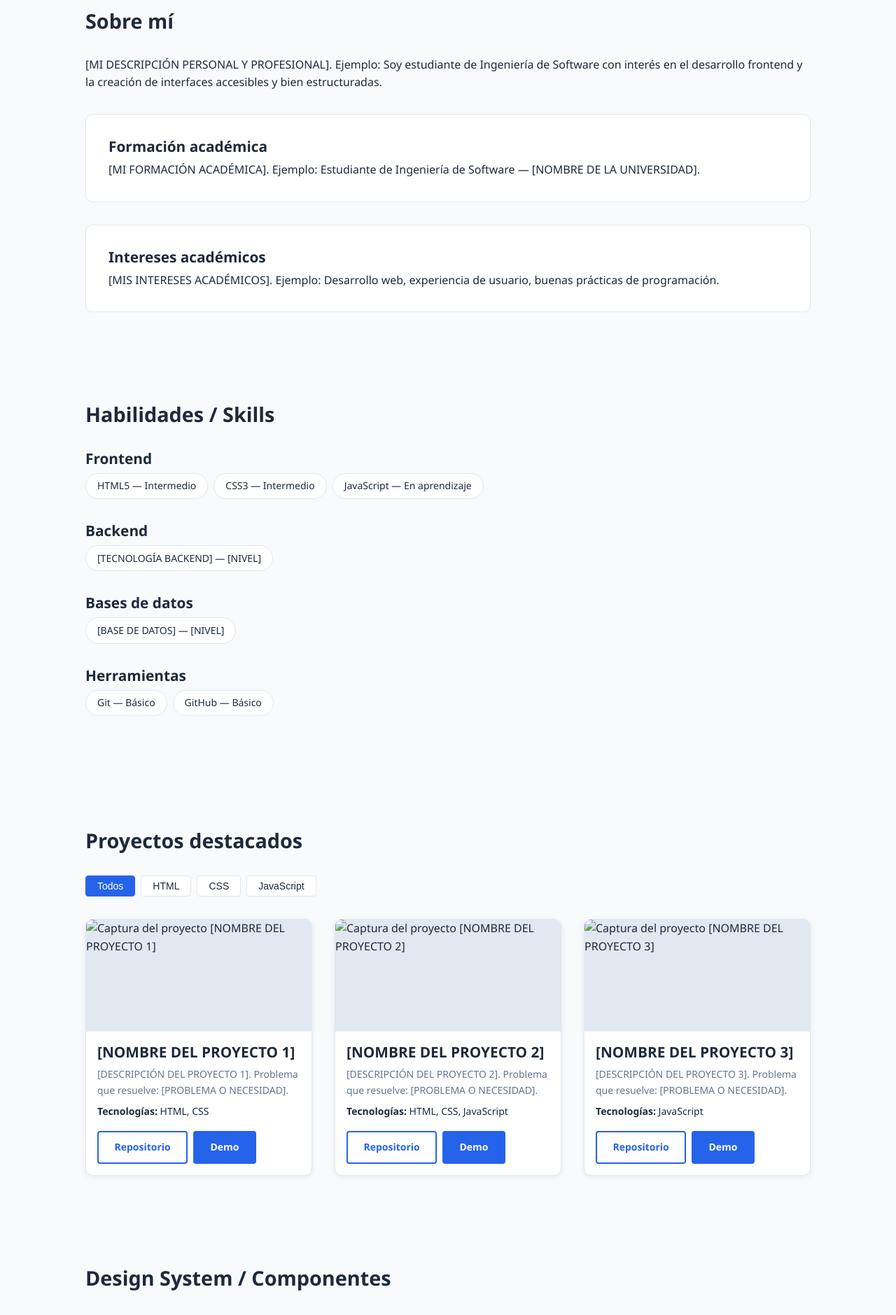
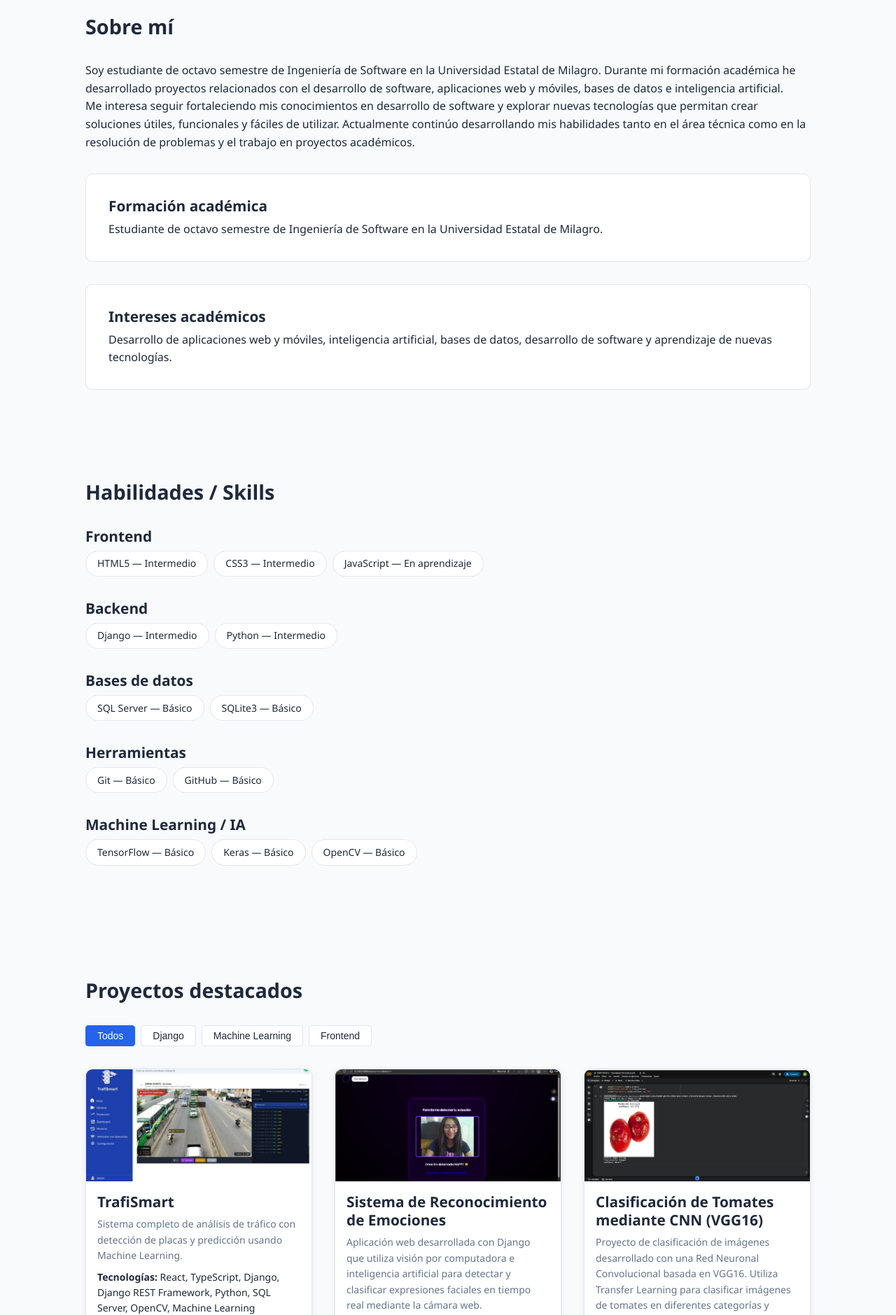
Before and after one commit to domenica-arpi/portafolio-web-domenica, a plain HTML site: page index.html in a window 1280 px wide. Shown: the part 520-2399 px from the top of the page at 70% size. Drawn offline with Linux system fonts and the light colour scheme.

Commit message:
Commit: datos reales, proyectos y fotos en el portafolio

```diff
--- a/index.html
+++ b/index.html
@@ -3,8 +3,8 @@
 <head>
   <meta charset="UTF-8">
   <meta name="viewport" content="width=device-width, initial-scale=1.0">
-  <title>[MI NOMBRE] | Portafolio Web</title>
-  <meta name="description" content="Portafolio web personal de [MI NOMBRE], estudiante de Ingeniería de Software.">
+  <title>Domenica Piza | Portafolio Web</title>
+  <meta name="description" content="Portafolio web personal de Domenica Piza, estudiante de Ingeniería de Software.">
 
   <!-- Hoja de estilos (se completará en el Commit 2) -->
   <link rel="stylesheet" href="css/styles.css">
@@ -16,7 +16,7 @@
   <!-- ============================================= -->
   <header class="header">
     <nav class="navbar" aria-label="Navegación principal">
-      <a href="#inicio" class="navbar-logo">[MI NOMBRE]</a>
+      <a href="#inicio" class="navbar-logo">Domenica Piza</a>
 
       <ul class="navbar-menu" id="navbar-menu">
         <li><a href="#inicio" class="navbar-link">Inicio</a></li>
@@ -48,11 +48,12 @@
     <!-- ============================================= -->
     <section id="inicio" class="section section-hero">
       <div class="hero-content">
-        <h1>Hola, soy [MI NOMBRE]</h1>
-        <p class="hero-subtitle">[MI PERFIL PROFESIONAL] — Ej: Estudiante de Ingeniería de Software</p>
+        <h1>Hola, soy Domenica Piza</h1>
+        <p class="hero-subtitle">Estudiante de Ingeniería de Software | Desarrollo de soluciones digitales</p>
         <p class="hero-description">
-          [MI DESCRIPCIÓN PROFESIONAL BREVE]. Ejemplo: Apasionado por el desarrollo web
-          y la construcción de soluciones digitales centradas en el usuario.
+        Estudiante de Ingeniería de Software interesada en el desarrollo de aplicaciones web y móviles, el
+        aprendizaje de nuevas tecnologías y la creación de soluciones digitales funcionales y centradas en las
+        necesidades del usuario.
         </p>
 
         <div class="hero-actions">
@@ -62,8 +63,8 @@
       </div>
 
       <figure class="hero-figure">
-        <img src="assets/img/profile.jpg" alt="Fotografía de perfil de [MI NOMBRE]" class="profile-photo">
-        <figcaption>[MI NOMBRE] — [MI ÁREA DE INTERÉS]</figcaption>
+        <img src="assets/img/profile.jpg" alt="Fotografía de perfil de Domenica Piza" class="profile-photo">
+        <figcaption>Domenica Piza — Desarrollo de soluciones digitales</figcaption>
       </figure>
     </section>
 
@@ -74,19 +75,26 @@
       <h2>Sobre mí</h2>
 
       <p>
-        [MI DESCRIPCIÓN PERSONAL Y PROFESIONAL]. Ejemplo: Soy estudiante de Ingeniería
-        de Software con interés en el desarrollo frontend y la creación de interfaces
-        accesibles y bien estructuradas.
+        Soy estudiante de octavo semestre de Ingeniería de Software en la Universidad Estatal de Milagro.
+        Durante mi formación académica he desarrollado proyectos relacionados con el desarrollo de software,
+        aplicaciones web y móviles, bases de datos e inteligencia artificial.
+      </p>
+
+      <p>
+        Me interesa seguir fortaleciendo mis conocimientos en desarrollo de software y explorar nuevas
+        tecnologías que permitan crear soluciones útiles, funcionales y fáciles de utilizar. Actualmente
+        continúo desarrollando mis habilidades tanto en el área técnica como en la resolución de problemas
+        y el trabajo en proyectos académicos.
       </p>
 
       <article class="about-block">
         <h3>Formación académica</h3>
-        <p>[MI FORMACIÓN ACADÉMICA]. Ejemplo: Estudiante de Ingeniería de Software — [NOMBRE DE LA UNIVERSIDAD].</p>
+        <p>Estudiante de octavo semestre de Ingeniería de Software en la Universidad Estatal de Milagro.</p>
       </article>
 
       <aside class="about-block">
         <h3>Intereses académicos</h3>
-        <p>[MIS INTERESES ACADÉMICOS]. Ejemplo: Desarrollo web, experiencia de usuario, buenas prácticas de programación.</p>
+        <p>Desarrollo de aplicaciones web y móviles, inteligencia artificial, bases de datos, desarrollo de software y aprendizaje de nuevas tecnologías.</p>
       </aside>
     </section>
 
@@ -108,14 +116,16 @@
       <div class="skills-category">
         <h3>Backend</h3>
         <ul class="skills-list">
-          <li class="skill-badge">[TECNOLOGÍA BACKEND] — [NIVEL]</li>
+          <li class="skill-badge">Django — Intermedio</li>
+          <li class="skill-badge">Python — Intermedio</li>
         </ul>
       </div>
 
       <div class="skills-category">
         <h3>Bases de datos</h3>
         <ul class="skills-list">
-          <li class="skill-badge">[BASE DE DATOS] — [NIVEL]</li>
+          <li class="skill-badge">SQL Server — Básico</li>
+          <li class="skill-badge">SQLite3 — Básico</li>
         </ul>
       </div>
 
@@ -124,6 +134,15 @@
         <ul class="skills-list">
           <li class="skill-badge">Git — Básico</li>
           <li class="skill-badge">GitHub — Básico</li>
+        </ul>
+      </div>
+
+      <div class="skills-category">
+        <h3>Machine Learning / IA</h3>
+        <ul class="skills-list">
+          <li class="skill-badge">TensorFlow — Básico</li>
+          <li class="skill-badge">Keras — Básico</li>
+          <li class="skill-badge">OpenCV — Básico</li>
         </ul>
       </div>
     </section>
@@ -137,54 +156,63 @@
       <!-- Filtro de proyectos: se activa con JavaScript en el Commit 3 -->
       <div class="project-filters" id="project-filters">
         <button type="button" class="btn-filter is-active" data-filter="todos">Todos</button>
-        <button type="button" class="btn-filter" data-filter="html">HTML</button>
-        <button type="button" class="btn-filter" data-filter="css">CSS</button>
-        <button type="button" class="btn-filter" data-filter="javascript">JavaScript</button>
+        <button type="button" class="btn-filter" data-filter="django">Django</button>
+        <button type="button" class="btn-filter" data-filter="ml">Machine Learning</button>
+        <button type="button" class="btn-filter" data-filter="frontend">Frontend</button>
       </div>
 
       <div class="projects-grid" id="projects-grid">
 
-        <article class="card" data-technologies="html css">
-          <img src="assets/img/project-1.jpg" alt="Captura del proyecto [NOMBRE DEL PROYECTO 1]" class="card-image">
+        <article class="card" data-technologies="django ml frontend">
+          <img src="assets/img/project-1.jpg" alt="Captura del proyecto TrafiSmart" class="card-image">
           <div class="card-body">
-            <h3 class="card-title">[NOMBRE DEL PROYECTO 1]</h3>
+            <h3 class="card-title">TrafiSmart</h3>
             <p class="card-description">
-              [DESCRIPCIÓN DEL PROYECTO 1]. Problema que resuelve: [PROBLEMA O NECESIDAD].
+              Sistema completo de análisis de tráfico con detección de placas
+              y predicción usando Machine Learning.
             </p>
-            <p class="card-tech"><strong>Tecnologías:</strong> HTML, CSS</p>
+            <p class="card-tech"><strong>Tecnologías:</strong> React, TypeScript, Django, Django REST Framework, Python, SQL Server, OpenCV, Machine Learning</p>
             <div class="card-links">
-              <a href="[LINK_REPOSITORIO]" class="btn btn-secondary">Repositorio</a>
-              <a href="[LINK_DEMO]" class="btn btn-primary">Demo</a>
+              <!-- TODO: reemplaza con el link real de tu repositorio y demo cuando los subas -->
+              <a href="#" class="btn btn-secondary">Repositorio</a>
+              <a href="#" class="btn btn-primary">Demo</a>
             </div>
           </div>
         </article>
 
-        <article class="card" data-technologies="html css javascript">
-          <img src="assets/img/project-2.jpg" alt="Captura del proyecto [NOMBRE DEL PROYECTO 2]" class="card-image">
+        <article class="card" data-technologies="django ml frontend">
+          <img src="assets/img/project-2.jpg" alt="Captura del proyecto Sistema de Reconocimiento de Emociones" class="card-image">
           <div class="card-body">
-            <h3 class="card-title">[NOMBRE DEL PROYECTO 2]</h3>
+            <h3 class="card-title">Sistema de Reconocimiento de Emociones</h3>
             <p class="card-description">
-              [DESCRIPCIÓN DEL PROYECTO 2]. Problema que resuelve: [PROBLEMA O NECESIDAD].
+              Aplicación web desarrollada con Django que utiliza visión por computadora e
+              inteligencia artificial para detectar y clasificar expresiones faciales en tiempo real mediante la cámara web.
             </p>
-            <p class="card-tech"><strong>Tecnologías:</strong> HTML, CSS, JavaScript</p>
+            <p class="card-tech"><strong>Tecnologías:</strong> Python, Django, OpenCV, DeepFace, TensorFlow, Keras,
+                HTML5, CSS3, JavaScript, SQLite3</p>
             <div class="card-links">
-              <a href="[LINK_REPOSITORIO]" class="btn btn-secondary">Repositorio</a>
-              <a href="[LINK_DEMO]" class="btn btn-primary">Demo</a>
+              <!-- TODO: reemplaza con el link real de tu repositorio y demo cuando los subas -->
+              <a href="#" class="btn btn-secondary">Repositorio</a>
+              <a href="#" class="btn btn-primary">Demo</a>
             </div>
           </div>
         </article>
 
-        <article class="card" data-technologies="javascript">
-          <img src="assets/img/project-3.jpg" alt="Captura del proyecto [NOMBRE DEL PROYECTO 3]" class="card-image">
+        <article class="card" data-technologies="ml">
+          <img src="assets/img/project-3.jpg" alt="Captura del proyecto Clasificación de Tomates mediante CNN (VGG16)" class="card-image">
           <div class="card-body">
-            <h3 class="card-title">[NOMBRE DEL PROYECTO 3]</h3>
+            <h3 class="card-title">Clasificación de Tomates mediante CNN (VGG16)</h3>
             <p class="card-description">
-              [DESCRIPCIÓN DEL PROYECTO 3]. Problema que resuelve: [PROBLEMA O NECESIDAD].
+              Proyecto de clasificación de imágenes desarrollado con una Red Neuronal Convolucional
+              basada en VGG16. Utiliza Transfer Learning para clasificar imágenes de
+              tomates en diferentes categorías y evaluar el rendimiento del modelo.
             </p>
-            <p class="card-tech"><strong>Tecnologías:</strong> JavaScript</p>
+            <p class="card-tech"><strong>Tecnologías:</strong> Python, TensorFlow, Keras, VGG16, NumPy, Pandas,
+                Matplotlib, Seaborn, Scikit-learn, Google Colab</p>
             <div class="card-links">
-              <a href="[LINK_REPOSITORIO]" class="btn btn-secondary">Repositorio</a>
-              <a href="[LINK_DEMO]" class="btn btn-primary">Demo</a>
+              <!-- TODO: reemplaza con el link real de tu repositorio y demo cuando los subas -->
+              <a href="#" class="btn btn-secondary">Repositorio</a>
+              <a href="#" class="btn btn-primary">Demo</a>
             </div>
           </div>
         </article>
@@ -236,12 +264,14 @@
 
       <h3>Tipografía</h3>
       <div class="typography-sample">
-        <h1>Este es un H1</h1>
-        <h2>Este es un H2</h2>
-        <h3>Este es un H3</h3>
-        <p>Este es un párrafo de ejemplo con el estilo de texto base del portafolio.</p>
-        <p class="text-muted">Este es un texto secundario (muted).</p>
-        <a href="#">Este es un enlace de ejemplo</a>
+        <h1>Domenica Piza</h1>
+        <h2>Sobre mí</h2>
+        <h3>Desarrollo de Software</h3>
+        <p>Estudiante de Ingeniería de Software interesada
+              en el desarrollo de aplicaciones web y móviles,
+              inteligencia artificial y nuevas tecnologías.</p>
+        <p class="text-muted">Información complementaria del portafolio. (muted).</p>
+        <a href="#">Ver proyectos</a>
       </div>
 
       <h3>Espaciado</h3>
@@ -301,9 +331,9 @@
       </form>
 
       <div class="contact-info">
-        <p>Correo: [MI CORREO]</p>
-        <p>GitHub: <a href="[MI_GITHUB]">[MI USUARIO DE GITHUB]</a></p>
-        <p>LinkedIn: <a href="[MI_LINKEDIN]">[MI PERFIL DE LINKEDIN]</a></p>
+        <p>Correo: dpizaa2@unemi.edu.ec</p>
+        <!-- TODO: reemplaza con el link real a tu perfil de GitHub cuando lo tengas -->
+        <p>GitHub: <a href="#">domenica-arpi</a></p>
       </div>
     </section>
 
@@ -313,7 +343,7 @@
   <!-- FOOTER                                         -->
   <!-- ============================================= -->
   <footer class="footer">
-    <p>&copy; 2026 [MI NOMBRE]. Todos los derechos reservados.</p>
+    <p>&copy; 2026 Domenica Piza. Todos los derechos reservados.</p>
     <button type="button" id="back-to-top" class="btn-icon" aria-label="Volver al inicio">↑</button>
   </footer>
 
```
Also changed, not shown: assets/img/profile.jpg (added), assets/img/project-1.jpg (added), assets/img/project-2.jpg (added), assets/img/project-3.jpg (added).
